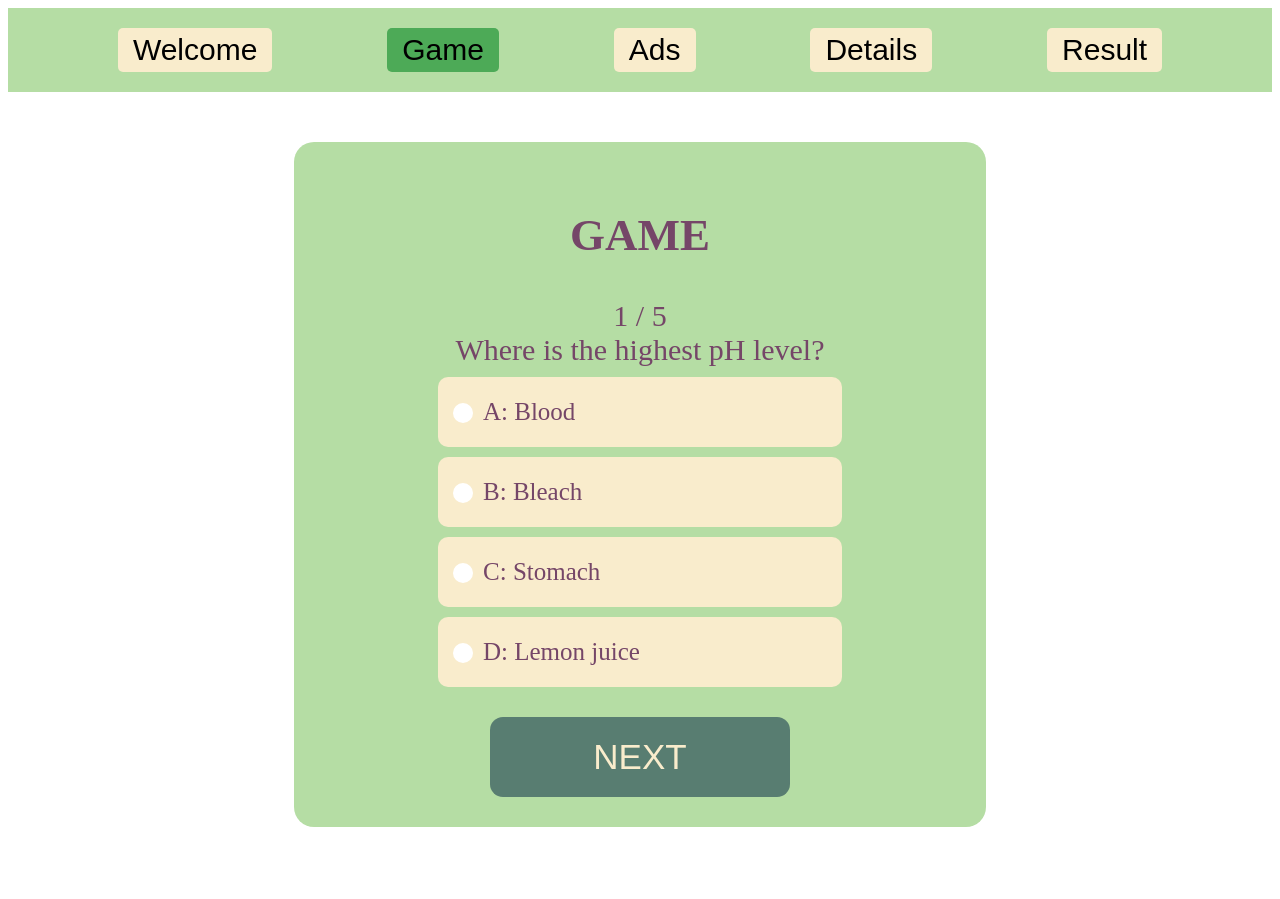
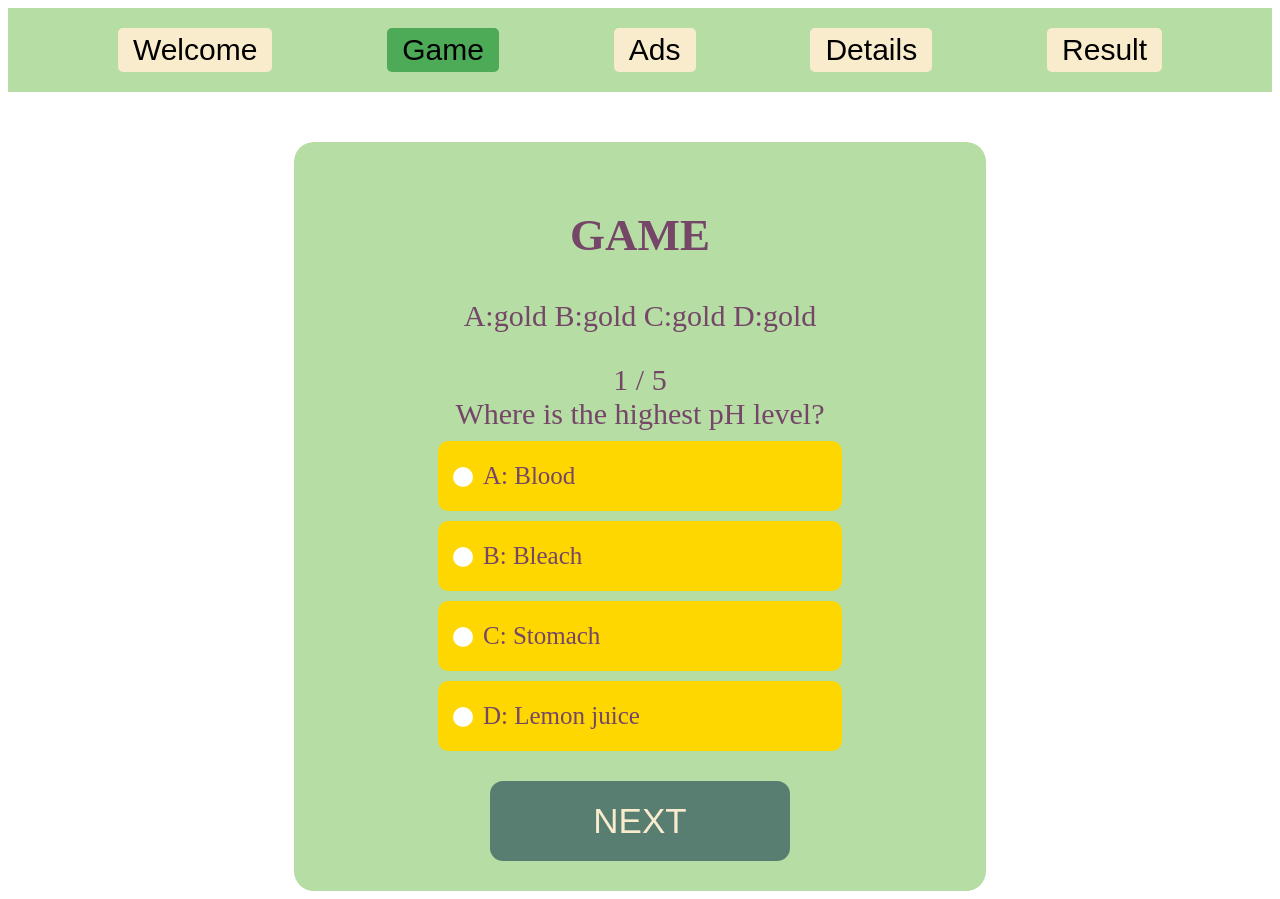
Before and after one commit to Homo-liber/chemistry-quiz, a React (Vite) app: page / in a window 1280 px wide. Both pictures are taken after a click on the button "Game". Before the commit the page ends 835 px from the top, so only its background shows below. Built offline with nearby package versions, Linux system fonts and the light colour scheme.

Commit message:
changing color for box with correct answer

```diff
--- a/src/components/Ads.jsx
+++ b/src/components/Ads.jsx
@@ -15,7 +15,7 @@ export default function Ads({ setCurrentPage }) {
             setCurrentPage("details");
           }}
         >
-          More about promotion
+          About promotion
         </button>
         <button
           className={styles.adsbutton}
--- a/src/components/DetailsAds.jsx
+++ b/src/components/DetailsAds.jsx
@@ -1,6 +1,6 @@
 import styles from "./DetailsAds.module.css";
 
-export default function DetailsAds() {
+export default function DetailsAds({ setCurrentPage }) {
   return (
     <>
       <div className={styles.container}>
@@ -12,9 +12,7 @@ export default function DetailsAds() {
           nisi eveniet amet enim possimus, perferendis doloribus tempora
           mollitia distinctio voluptatem rem? <br />
           Lorem, ipsum dolor sit amet consectetur adipisicing elit. Blanditiis
-          ea eaque at deserunt reprehenderit officiis illum dolorem inventore
-          nisi eveniet amet enim possimus, perferendis doloribus tempora
-          mollitia distinctio voluptatem
+          ea.
         </p>
 
         <a
@@ -23,6 +21,15 @@ export default function DetailsAds() {
         >
           https://www.deutsches-chemie-museum.de/
         </a>
+
+        <button
+          className={styles.backbutton}
+          onClick={() => {
+            setCurrentPage("ads");
+          }}
+        >
+          BACK
+        </button>
       </div>
     </>
   );
--- a/src/components/DetailsAds.module.css
+++ b/src/components/DetailsAds.module.css
@@ -13,3 +13,24 @@
 .detailsLink {
   color: #ff3333;
 }
+
+.backbutton {
+  display: block;
+  margin: 0 auto;
+  margin-top: 30px;
+  font-size: 35px;
+  background-color: var(--accent-color2);
+  color: var(--bg-color);
+  border: none;
+  padding: 20px 60px;
+  border-radius: 13px;
+}
+
+.backbutton:hover {
+  background-color: var(--bg-color);
+  color: var(--accent-color1);
+}
+
+.backbutton:active {
+  background-color: var(--green2);
+}
--- a/src/components/Game.jsx
+++ b/src/components/Game.jsx
@@ -6,19 +6,34 @@ export default function Game({ setCurrentPage }) {
   const [currentIndex, setCurrentIndex] = useState(0);
   const [selectedOption, setSelectedOption] = useState(null);
 
+  const [colorA, setColorA] = useState("gold");
+  const [colorB, setColorB] = useState("gold");
+  const [colorC, setColorC] = useState("gold");
+  const [colorD, setColorD] = useState("gold");
+
   const handleClick = () => {
     setCurrentIndex(currentIndex + 1);
     setSelectedOption(null);
+    setColorA("gold");
+    setColorB("gold");
+    setColorC("gold");
+    setColorD("gold");
   };
 
   return (
     <>
       <div className={styles.container}>
-        <h2>GAME</h2>
+        <h2>GAME </h2>
+        <p>
+          A:{colorA} B:{colorB} C:{colorC} D:{colorD}
+        </p>
         {currentIndex + 1} / {questions.length} <br />
         {questions[currentIndex].q}
         <br />
-        {/* <div className={styles.answerBox}>
+        <div
+          className={styles.answerBox}
+          style={{ backgroundColor: `${colorA}` }}
+        >
           <input
             id=""
             type="radio"
@@ -26,25 +41,20 @@ export default function Game({ setCurrentPage }) {
             value="answerA"
             onChange={() => {
               setSelectedOption(0);
-            }}
-            checked={selectedOption === 0}
-          />
-          <p>A: {questions[currentIndex].answer[0]}</p>
-        </div> */}
-        <div id="answerA" className={styles.answerBox}>
-          <input
-            id=""
-            type="radio"
-            name="answers"
-            value="answerA"
-            onChange={() => {
-              setSelectedOption(0);
+              selectedOption != questions[currentIndex].correctAnswer
+                ? setColorA("red")
+                : selectedOption === questions[currentIndex].correctAnswer
+                ? setColorA("green")
+                : setColorA("gold");
             }}
             checked={selectedOption === 0}
           />
           <p>A: {questions[currentIndex].answer[0]}</p>
         </div>
-        <div id="answerB" className={styles.answerBox}>
+        <div
+          className={styles.answerBox}
+          style={{ backgroundColor: `${colorB}` }}
+        >
           <input
             id=""
             type="radio"
@@ -53,11 +63,19 @@ export default function Game({ setCurrentPage }) {
             checked={selectedOption === 1}
             onChange={() => {
               setSelectedOption(1);
+              selectedOption != questions[currentIndex].correctAnswer
+                ? setColorB("red")
+                : selectedOption === questions[currentIndex].correctAnswer
+                ? setColorB("green")
+                : setColorB("gold");
             }}
           />
           <p>B: {questions[currentIndex].answer[1]}</p>
         </div>
-        <div id="answerC" className={styles.answerBox}>
+        <div
+          className={styles.answerBox}
+          style={{ backgroundColor: `${colorC}` }}
+        >
           <input
             id=""
             type="radio"
@@ -66,11 +84,19 @@ export default function Game({ setCurrentPage }) {
             checked={selectedOption === 2}
             onChange={() => {
               setSelectedOption(2);
+              selectedOption != questions[currentIndex].correctAnswer
+                ? setColorC("red")
+                : selectedOption === questions[currentIndex].correctAnswer
+                ? setColorC("green")
+                : setColorC("gold");
             }}
           />
           <p>C: {questions[currentIndex].answer[2]}</p>
         </div>
-        <div id="answerD" className={styles.answerBox}>
+        <div
+          className={styles.answerBox}
+          style={{ backgroundColor: `${colorD}` }}
+        >
           <input
             id=""
             type="radio"
@@ -79,6 +105,11 @@ export default function Game({ setCurrentPage }) {
             checked={selectedOption === 3}
             onChange={() => {
               setSelectedOption(3);
+              selectedOption != questions[currentIndex].correctAnswer
+                ? setColorD("red")
+                : selectedOption === questions[currentIndex].correctAnswer
+                ? setColorD("green")
+                : setColorD("gold");
             }}
           />
           <p>D: {questions[currentIndex].answer[3]}</p>
```
